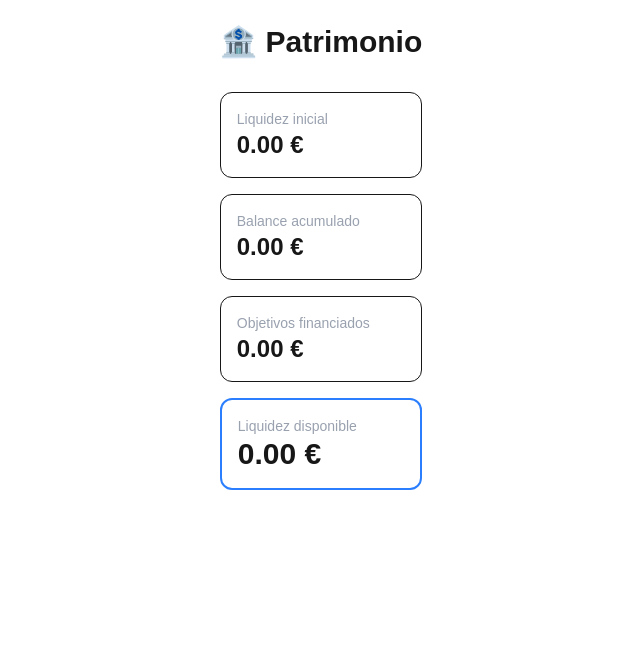
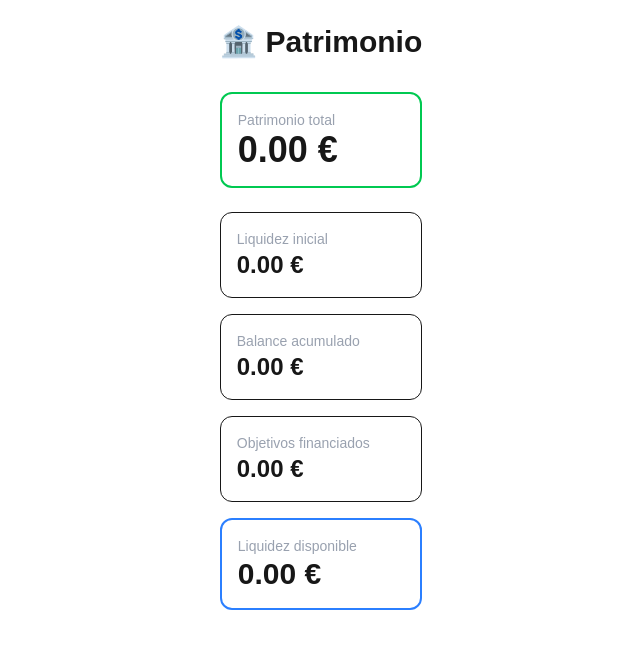
Before and after one commit to romansanchez1994/fin360, a Next.js app: page /patrimony in a window 1280 px wide. Shown: the top 648 px of the page, without its empty margins (319-959 px from the left). Built offline with nearby package versions, Linux system fonts and the light colour scheme; no server answers; the database is empty.

Commit message:
Add total patrimony calculation to page
Calculate total patrimony by summing initial liquidity and accumulated balance.

```diff
--- a/app/patrimony/page.tsx
+++ b/app/patrimony/page.tsx
@@ -68,12 +68,24 @@ export default async function PatrimonyPage() {
     accumulatedBalance -
     fundedGoals;
 
+  const totalPatrimony =
+    initialLiquidity +
+    accumulatedBalance;
+
   return (
     <main className="p-6 max-w-md mx-auto">
       <h1 className="text-3xl font-bold mb-8">
         🏦 Patrimonio
       </h1>
+      <div className="border-2 border-green-500 rounded-xl p-4 mb-6">
+        <div className="text-sm text-gray-400">
+          Patrimonio total
+        </div>
 
+        <div className="text-4xl font-bold">
+          {totalPatrimony.toFixed(2)} €
+        </div>
+      </div>
       <div className="space-y-4">
         <div className="border rounded-xl p-4">
           <div className="text-sm text-gray-400">
```
